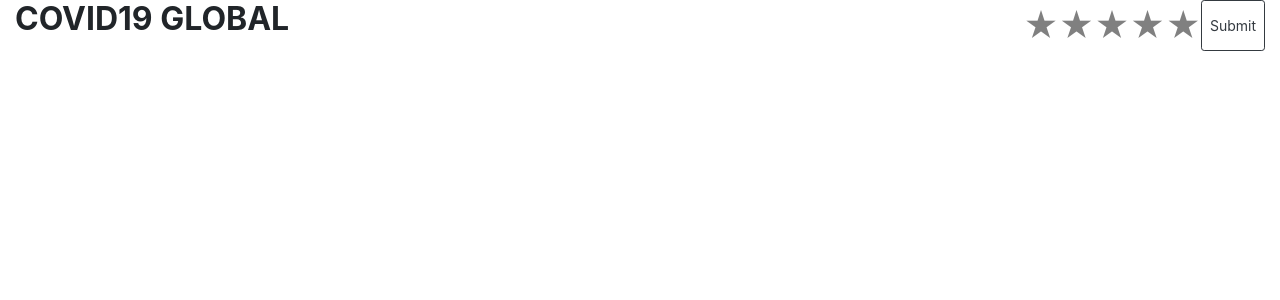
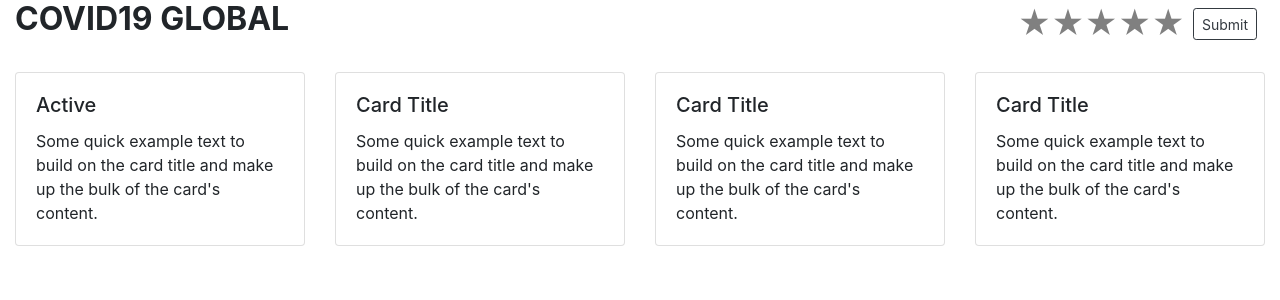
Before and after one commit to skm2000/Covid19, a React (Create React App) app: page / in a window 1280 px wide. Shown: the top 300 px of the page. Built offline with nearby package versions, Linux system fonts and the light colour scheme.

Commit message:
Made Headings and All cases

```diff
--- a/src/App.js
+++ b/src/App.js
@@ -2,12 +2,14 @@ import React from 'react';
 import { BrowserRouter as Router,Switch,Route} from 'react-router-dom';
 import './App.css';
 import Heading from './components/Heading/Heading';
+import AllCases from './components/Cases/AllCases';
 
 const App = () => {
   return(
     <>
      <div className="container-fluid">
      <Heading/>
+     <AllCases/>
      </div>
     </>
   )
--- /dev/null
+++ b/src/components/Cases/AllCases.css
@@ -0,0 +1,3 @@
+.text-red{
+    background: rgba(230, 11, 54, 0.125);
+}
--- /dev/null
+++ b/src/components/Cases/AllCases.js
@@ -0,0 +1,55 @@
+import React from 'react'
+import { Container,Row,Col,Card } from 'react-bootstrap';
+
+const AllCases = () => {
+    return (
+        <Row className="my-3">
+            <Col className="my-2" xs={12} md={3}>
+                <Card>
+                    <Card.Body>
+                        <Card.Title>Active</Card.Title>
+                        <Card.Text>
+                        Some quick example text to build on the card title and make up the bulk of
+                        the card's content.
+                        </Card.Text>
+                    </Card.Body>
+                </Card>
+            </Col>
+            <Col className="my-2" xs={12} md={3}>
+                <Card>
+                    <Card.Body>
+                        <Card.Title className="text-red">Card Title</Card.Title>
+                        <Card.Text>
+                        Some quick example text to build on the card title and make up the bulk of
+                        the card's content.
+                        </Card.Text>
+                    </Card.Body>
+                </Card>
+            </Col>
+            <Col className="my-2" xs={12} md={3}>
+                <Card>
+                    <Card.Body>
+                        <Card.Title>Card Title</Card.Title>
+                        <Card.Text>
+                        Some quick example text to build on the card title and make up the bulk of
+                        the card's content.
+                        </Card.Text>
+                    </Card.Body>
+                </Card>
+            </Col>
+            <Col className="my-2" xs={12} md={3}>
+                <Card>
+                    <Card.Body>
+                        <Card.Title>Card Title</Card.Title>
+                        <Card.Text>
+                        Some quick example text to build on the card title and make up the bulk of
+                        the card's content.
+                        </Card.Text>
+                    </Card.Body>
+                </Card>
+            </Col>
+        </Row>
+    )
+}
+
+export default AllCases;
--- a/src/components/Heading/Heading.js
+++ b/src/components/Heading/Heading.js
@@ -1,17 +1,18 @@
 import React from 'react'
 import ReactStars from "react-rating-stars-component";
-import { Button } from 'react-bootstrap';
+import { Button,Container,Row,Col } from 'react-bootstrap';
 
 const Heading = () => {
     return (
-        <div className="row">
-          <div className="col-sm-6 col-md-8 d-flex justify-content-start">
-            <h2><b>COVID19 GLOBAL</b></h2>
-          </div>
-          <div className="col-sm-6 col-md-4 justify-content-end d-flex">
-             <ReactStars count={5} size={34} activeColor="black"/>
-             <Button variant="outline-dark" size="sm">Submit</Button>
-          </div>
+        <div>
+            <Row>
+              <Col xs={6}><h2><b>COVID19 GLOBAL</b></h2>
+              </Col>
+              <Col xs={6} className="d-md-flex justify-content-end">
+              <ReactStars count={5} size={32} activeColor="red"/>
+                  <Button className="mx-md-2 my-md-2" variant="outline-dark" size="sm">Submit</Button>
+              </Col>
+            </Row>
         </div>
     )
 }
```
